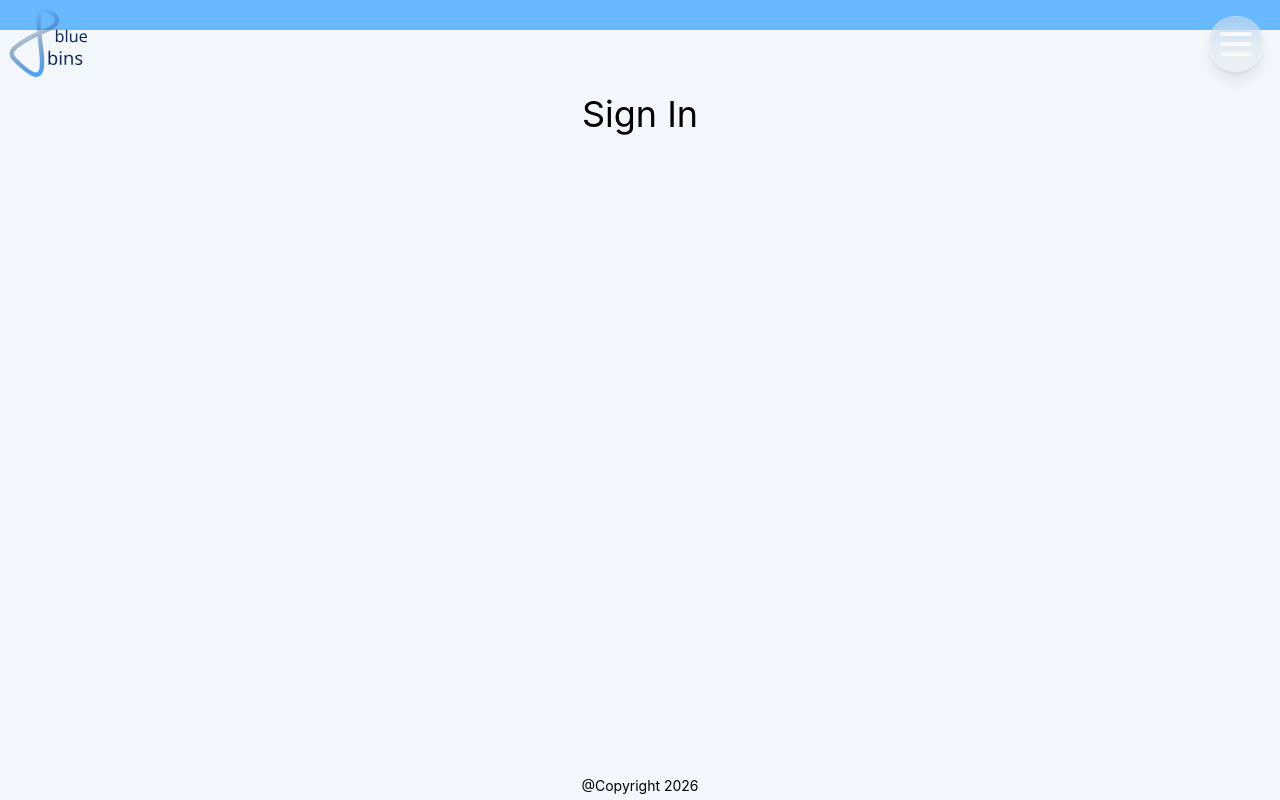
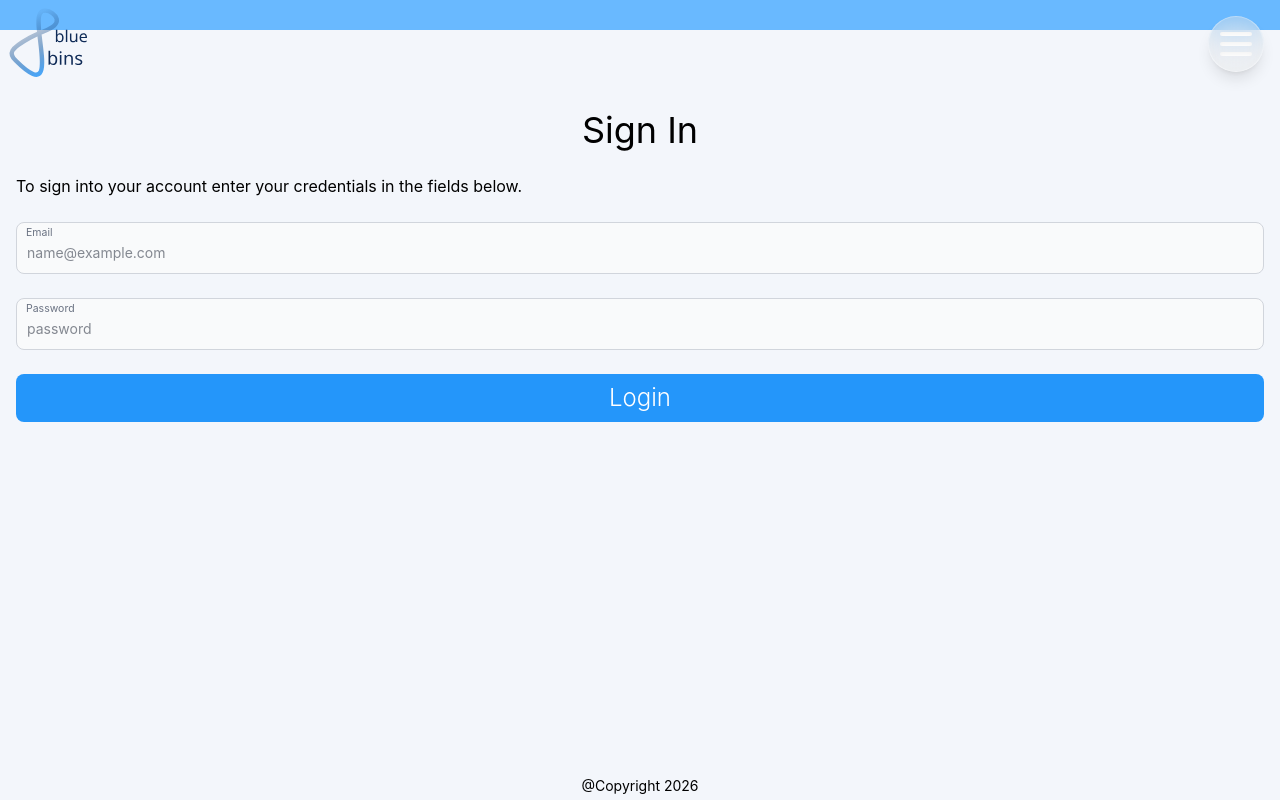
Before and after one commit to TLFSherv/bluebins, a React (Vite) app in the folder frontend/: page /sign-in in a window 1280 px wide. Built offline with nearby package versions, Linux system fonts and the light colour scheme.

Commit message:
completed dropdown for account links task #24

```diff
--- a/frontend/index.html
+++ b/frontend/index.html
@@ -5,7 +5,7 @@
   <meta charset="UTF-8" />
   <link rel="icon" type="image/svg+xml" href="/favicon.svg" />
   <meta name="viewport" content="width=device-width, initial-scale=1.0" />
-  <title>Blue Bins</title>
+  <title>Bluebins</title>
 </head>
 
 <body>
--- a/frontend/src/App.tsx
+++ b/frontend/src/App.tsx
@@ -1,7 +1,7 @@
 import { Routes, Route } from 'react-router-dom'
 import Home from './Recyclers/Pages/Home'
-import SignUp from './Recyclers/Pages/Signup'
-import SignIn from './Recyclers/Pages/Signin'
+import SignUp from './Recyclers/Pages/SignUp'
+import SignIn from './Recyclers/Pages/SignIn'
 import Layout from './Recyclers/Layout'
 
 function App() {
--- a/frontend/src/Recyclers/Pages/SignIn.tsx
+++ b/frontend/src/Recyclers/Pages/SignIn.tsx
@@ -1,7 +1,21 @@
 export default function SignIn() {
     return (
-        <div>
+        <form method="post" className="space-y-6 p-4">
             <h1 className="text-4xl text-center">Sign In</h1>
-        </div>
+            <h2>
+                To sign into your account enter your credentials in the fields below.
+            </h2>
+            <div className="form-floating">
+                <input type="email" name="email" className="form-control" placeholder="name@example.com" required />
+                <label className="form-label">Email</label>
+            </div>
+            <div className="form-floating">
+                <input type="password" name="password" className="form-control" autoComplete="current-password" placeholder="password" required />
+                <label className="form-label">Password</label>
+            </div>
+            <button id="login-submit" type="submit" className="form-btn">
+                Login
+            </button>
+        </form>
     )
 }
--- a/frontend/src/Recyclers/Pages/Signup.tsx
+++ b/frontend/src/Recyclers/Pages/Signup.tsx
@@ -1,8 +1,8 @@
 
 export default function SignUp() {
     return (
-        <form className="flex flex-col space-y-6 p-4" method="post">
-            <h1 className="text-center text-4xl">Create Account</h1>
+        <form className="space-y-6 p-4" method="post">
+            <h1 className="text-center text-4xl">Sign Up</h1>
             <h2>
                 To create an account enter a valid email and password in the fields below.
             </h2>
@@ -19,7 +19,7 @@ export default function SignUp() {
                 <label className="form-label">Confirm password</label>
             </div>
             <button id="login-submit" type="submit" className="form-btn">
-                Sign up
+                Create Account
             </button>
         </form>
     )
```
